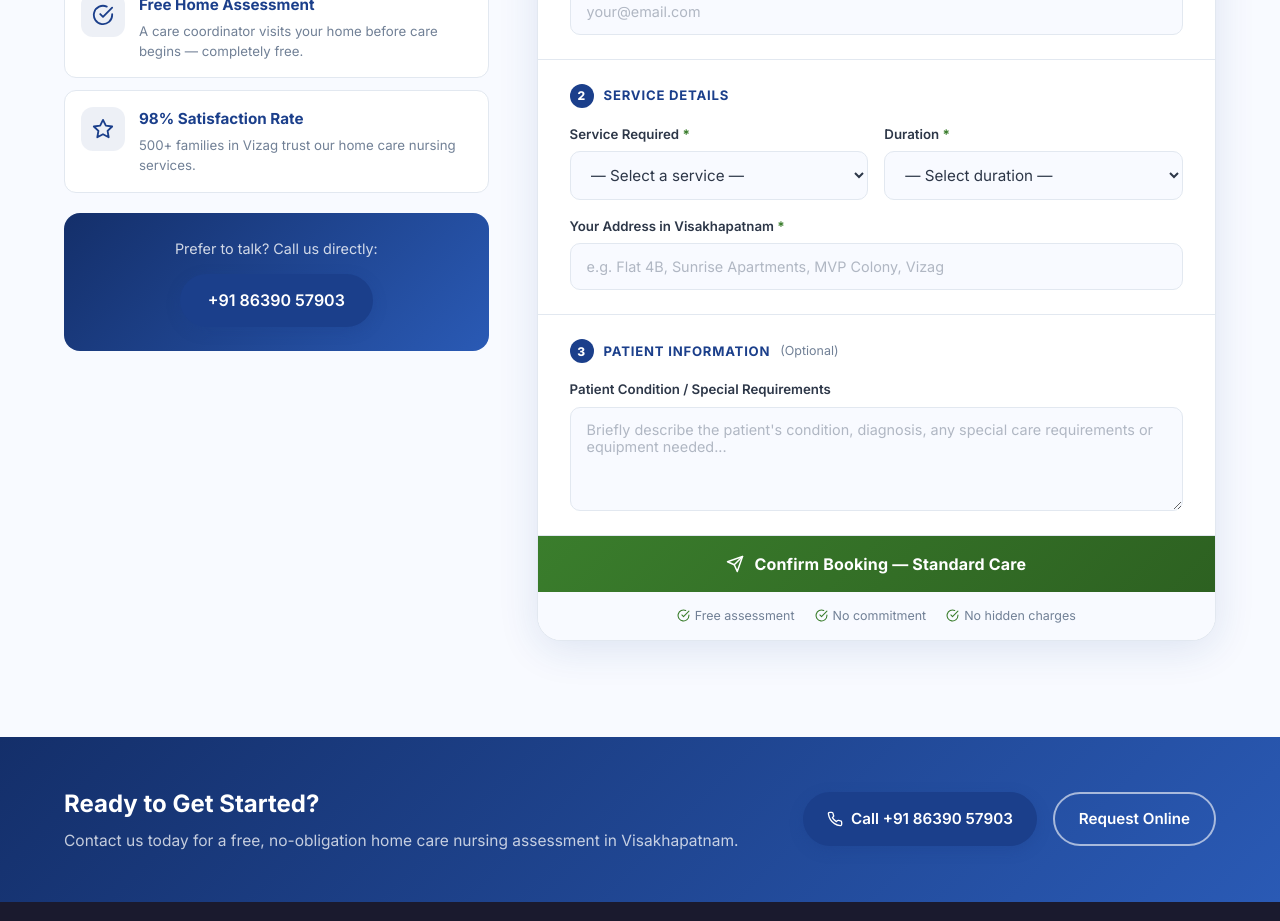
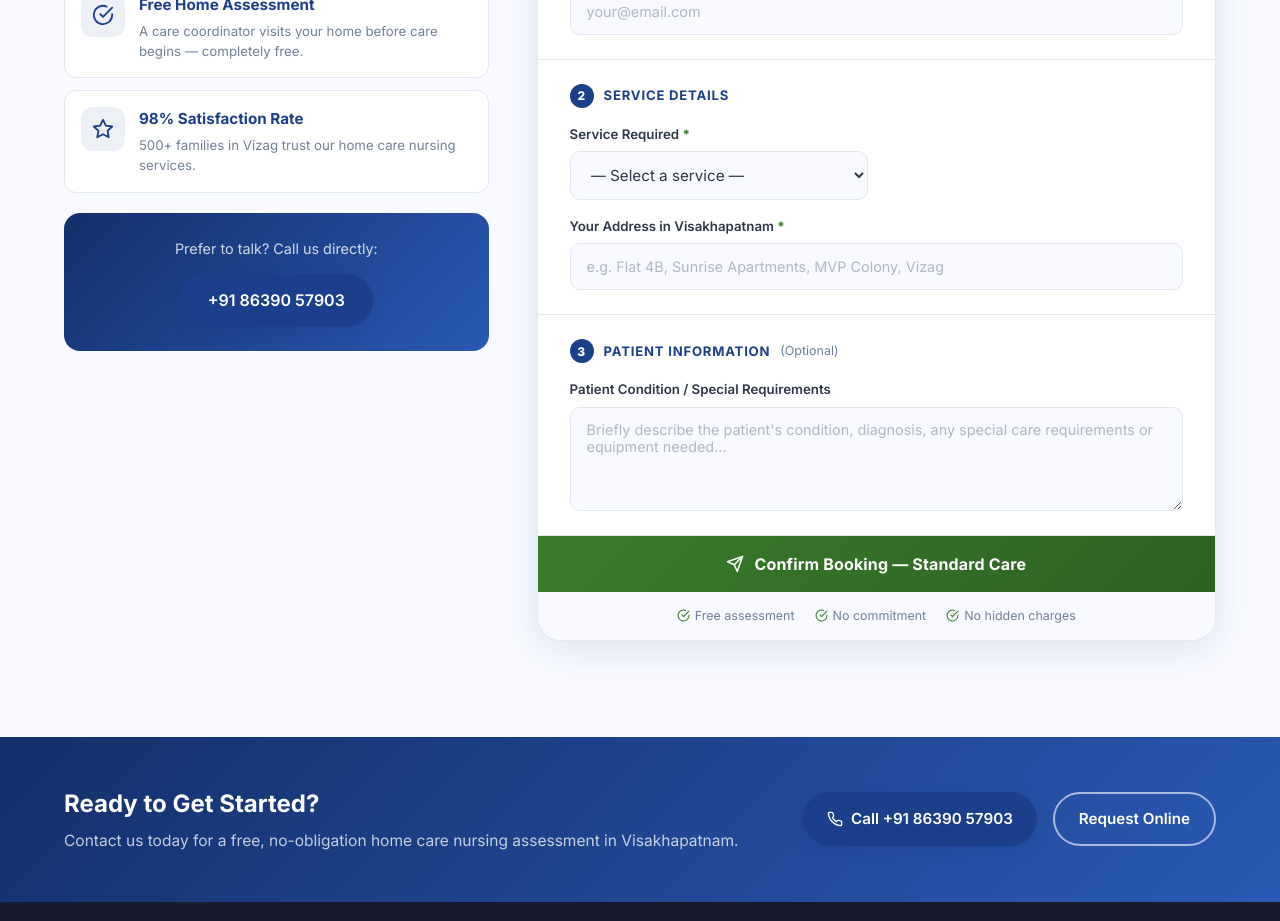
Before and after one commit to Snapbrio321/Homecarevite, a React (Vite) app: page /bookings in a window 1280 px wide. Shown: the part 1980-2901 px from the top of the page. Built offline with nearby package versions, Linux system fonts and the light colour scheme.

Commit message:
Remove Duration field from booking form

```diff
--- a/src/components/Bookings.jsx
+++ b/src/components/Bookings.jsx
@@ -135,7 +135,7 @@ export default function Bookings() {
   const [selectedPlan, setSelectedPlan] = useState('Standard Care')
   const [form, setForm] = useState({
     name: '', phone: '', email: '',
-    service: '', duration: '', address: '', message: '',
+    service: '', address: '', message: '',
   })
   const [submitted, setSubmitted] = useState(false)
   const [loading, setLoading] = useState(false)
@@ -143,12 +143,7 @@ export default function Bookings() {
 
   const handleChange = (e) => {
     const { name, value } = e.target
-    // Reset duration when service changes
-    if (name === 'service') {
-      setForm(prev => ({ ...prev, service: value, duration: '' }))
-    } else {
-      setForm(prev => ({ ...prev, [name]: value }))
-    }
+    setForm(prev => ({ ...prev, [name]: value }))
   }
 
   const handleSubmit = async (e) => {
@@ -163,9 +158,8 @@ export default function Bookings() {
           'Full Name':        form.name,
           'Phone Number':     form.phone,
           'Email':            form.email || 'Not provided',
-          'Service Required': form.service,
-          'Care Plan':        selectedPlan,
-          'Duration':         form.duration,
+          'Service Needed': form.service,
+          '_subject':       `New Booking Request — ${form.service} — ${selectedPlan} — Home Care Vite`,
           'Address in Vizag': form.address,
           'Additional Notes': form.message || 'None',
           '_subject': `New Booking Request — ${form.service} — ${selectedPlan} — Home Care Vite`,
@@ -173,7 +167,7 @@ export default function Bookings() {
       })
       if (res.ok) {
         setSubmitted(true)
-        setForm({ name: '', phone: '', email: '', service: '', duration: '', address: '', message: '' })
+        setForm({ name: '', phone: '', email: '', service: '', address: '', message: '' })
       } else {
         setError('Something went wrong. Please call us directly at +91 86390 57903.')
       }
@@ -257,7 +251,7 @@ export default function Bookings() {
                 key={s.name}
                 className="charge-card charge-card--btn"
                 onClick={() => {
-                  setForm(prev => ({ ...prev, service: s.name, duration: '' }))
+                  setForm(prev => ({ ...prev, service: s.name }))
                   const el = document.getElementById('caregiver-apply')
                   if (el) el.scrollIntoView({ behavior: 'smooth', block: 'start' })
                 }}
@@ -364,7 +358,7 @@ export default function Bookings() {
                     <span>2</span> Service Details
                   </p>
                   <div className="bookings__form-row">
-                    <div className="form-group">
+                    <div className="form-group form-group--full">
                       <label htmlFor="b-service">Service Required <span>*</span></label>
                       <select id="b-service" name="service"
                         value={form.service} onChange={handleChange} required>
@@ -394,22 +388,6 @@ export default function Bookings() {
                             <option key={s.name} value={s.name}>{s.name} — {s.price}{s.per}</option>
                           ))}
                         </optgroup>
-                      </select>
-                    </div>
-                    <div className="form-group">
-                      <label htmlFor="b-duration">Duration <span>*</span>
-                        {form.service && (
-                          <span className="duration-hint">
-                            {services.find(s => s.name === form.service)?.per?.replace('/', '') || 'day'}
-                          </span>
-                        )}
-                      </label>
-                      <select id="b-duration" name="duration"
-                        value={form.duration} onChange={handleChange} required>
-                        <option value="">— Select duration —</option>
-                        {getDurations(form.service).map((d) => (
-                          <option key={d} value={d}>{d}</option>
-                        ))}
                       </select>
                     </div>
                   </div>
```
